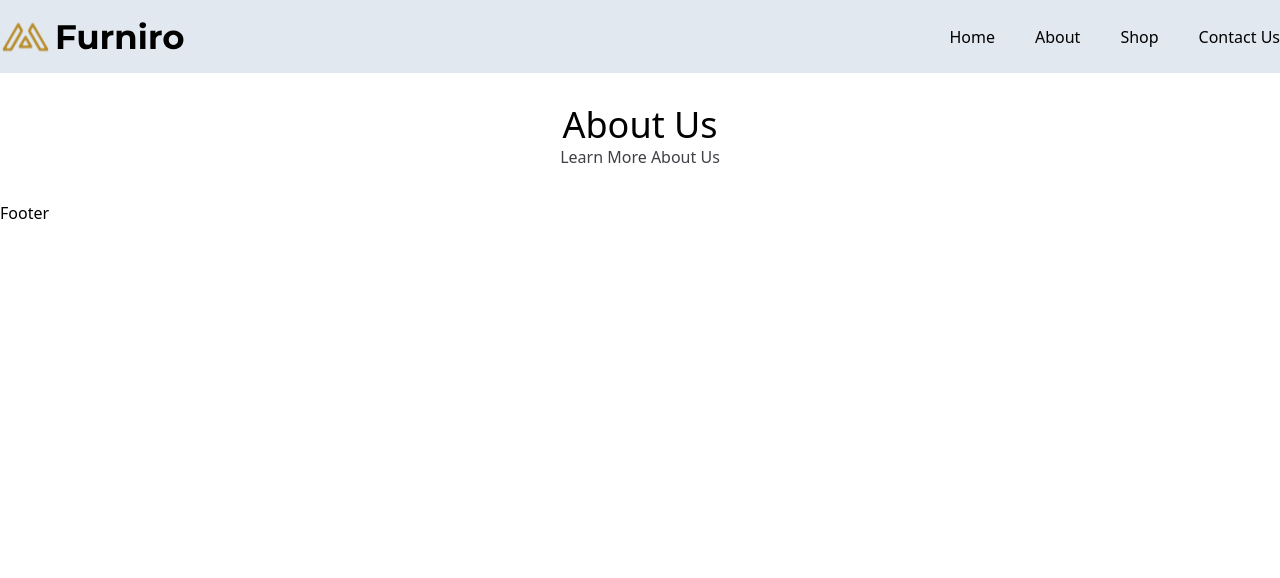
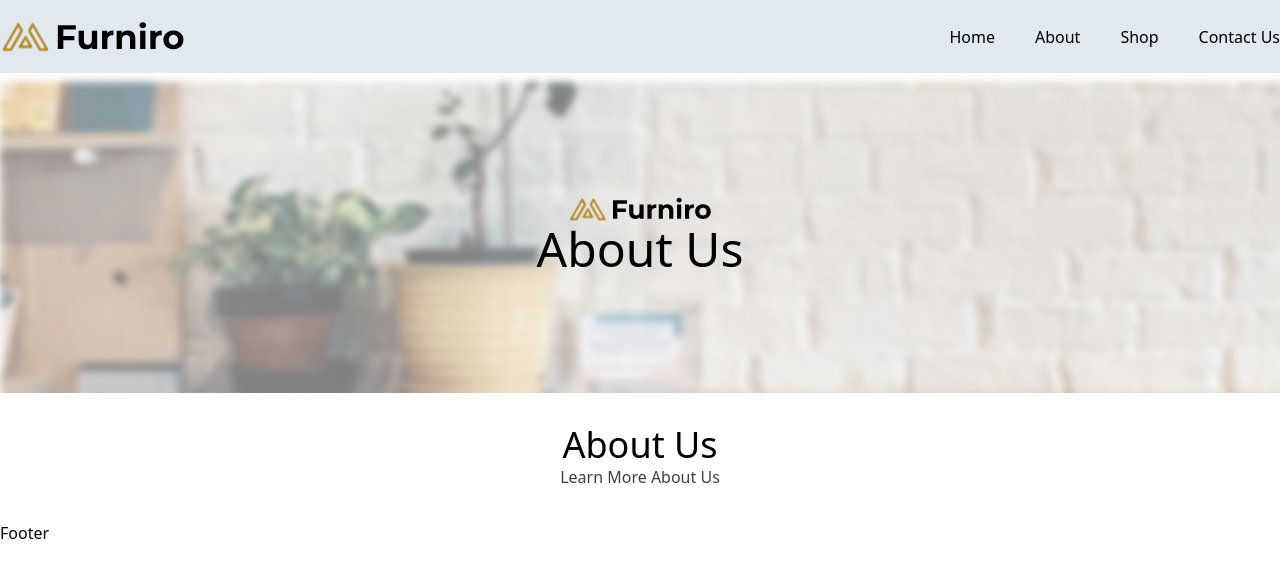
Before and after one commit to abdhannan/react-fake-store, a React (Vite) app: page /about in a window 1280 px wide. Shown: the top 578 px of the page. Built offline with nearby package versions, Linux system fonts and the light colour scheme.

Commit message:
add page title component and not found page

```diff
--- /dev/null
+++ b/src/components/common/PageTitle.tsx
@@ -0,0 +1,21 @@
+import React from 'react';
+import bg from '/bg-page.jpg';
+import logo from '/logo.svg';
+
+interface PageTitleProps {
+  title: string;
+}
+
+const PageTitle: React.FC<PageTitleProps> = ({ title }) => {
+  return (
+    <div
+      className='w-full h-auto relative min-h-80 flex flex-col items-center justify-center'
+      style={{ backgroundImage: `url('${bg}')` }}
+    >
+      <img className='size-36 h-auto' src={logo} alt={title} />
+      <h1 className='text-5xl'>{title}</h1>
+    </div>
+  );
+};
+
+export default PageTitle;
--- a/src/main.tsx
+++ b/src/main.tsx
@@ -5,11 +5,13 @@ import './index.css';
 
 import { createBrowserRouter, RouterProvider } from 'react-router-dom';
 import About from './pages/About.tsx';
+import NotFound from './pages/NotFound.tsx';
 
 const router = createBrowserRouter([
   {
     path: '/',
     element: <App />,
+    errorElement: <NotFound />,
   },
   {
     path: 'about',
--- a/src/pages/About.tsx
+++ b/src/pages/About.tsx
@@ -1,9 +1,11 @@
+import PageTitle from '../components/common/PageTitle';
 import SectionTitle from '../components/SectionTitle';
 import PageLayout from '../layouts/PageLayout';
 
 const About = () => {
   return (
     <PageLayout>
+      <PageTitle title='About Us' />
       <section>
         <SectionTitle heading='About Us' subHeading='Learn More About Us' />
       </section>
--- /dev/null
+++ b/src/pages/NotFound.tsx
@@ -0,0 +1,14 @@
+import PageLayout from '../layouts/PageLayout';
+
+const NotFound = () => {
+  return (
+    <PageLayout>
+      <div className='w-full h-96 flex flex-col items-center justify-center'>
+        <h1 className='text-6xl'>404</h1>
+        <h2 className='text-4xl'>NOT FOUND</h2>
+      </div>
+    </PageLayout>
+  );
+};
+
+export default NotFound;
```
Also changed, not shown: public/bg-page.jpg (added).
